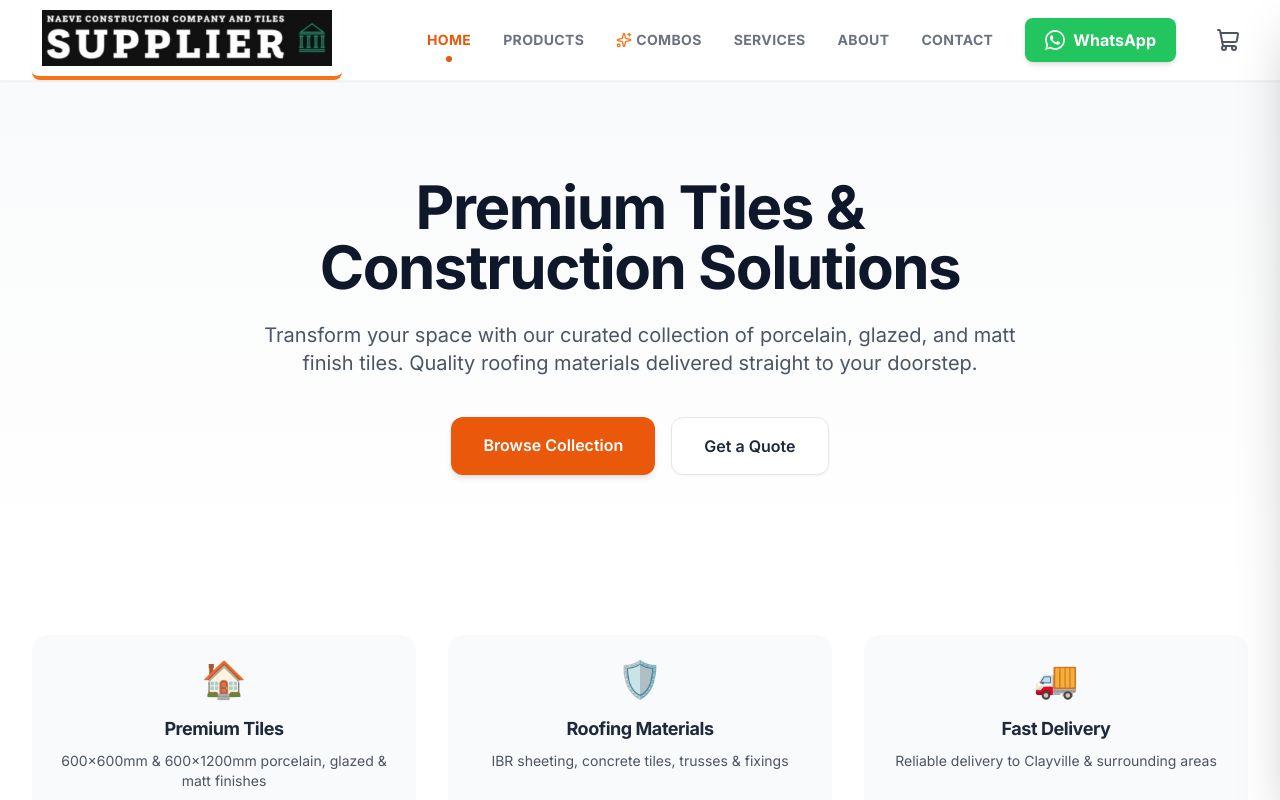
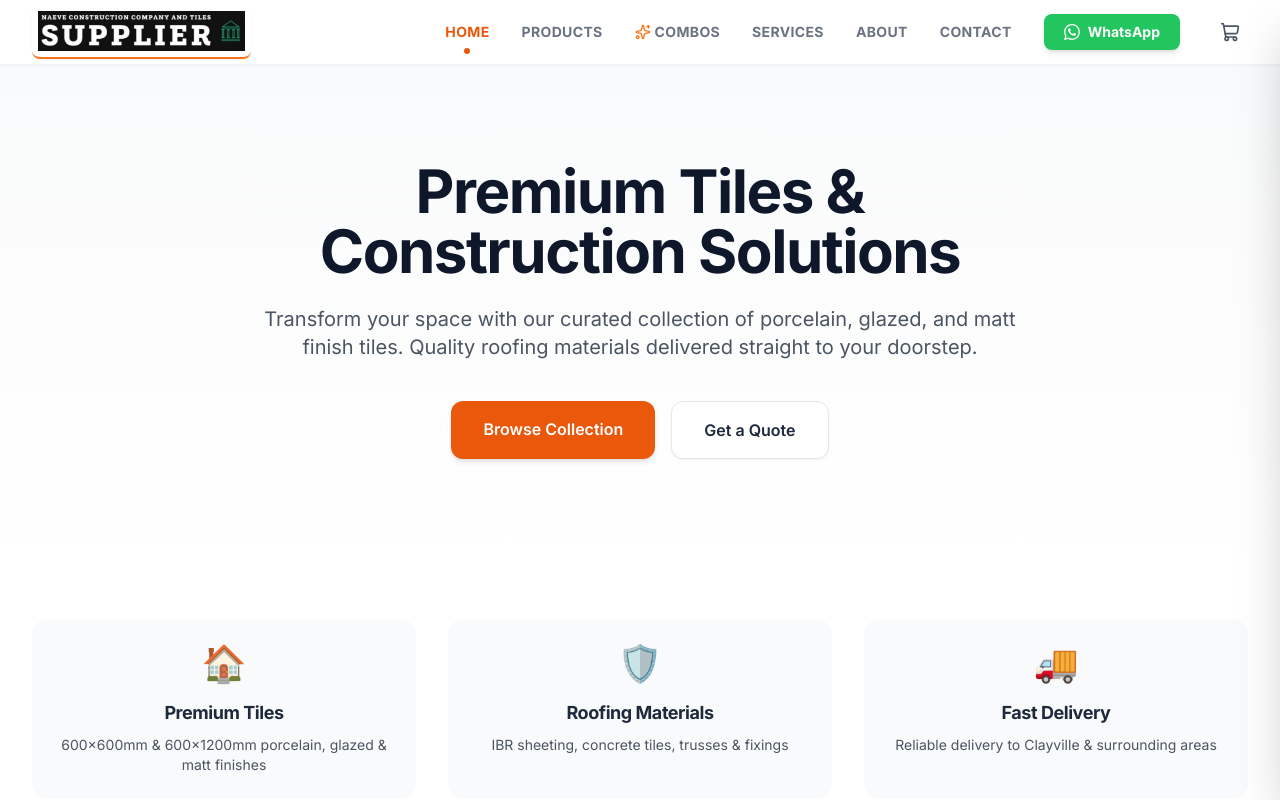
Before and after one commit to LungisaniMajozi/naeve-construction-company-and-tiles-supplier, a React (Vite) app: page / in a window 1280 px wide. Shown: the top 800 px of the page. Built offline with nearby package versions, Linux system fonts and the light colour scheme.

Commit message:
Fixed issues

```diff
--- a/src/components/Header.jsx
+++ b/src/components/Header.jsx
@@ -22,18 +22,18 @@ export default function Header() {
     <>
       <header className="sticky top-0 z-40 bg-white/95 backdrop-blur-sm border-b border-gray-100 shadow-sm">
         <div className="max-w-7xl mx-auto px-4 sm:px-6 lg:px-8">
-          <div className="flex justify-between items-center h-20">
-            {/* Logo with Orange Accent Border */}
+          <div className="flex justify-between items-center h-16">
+            {/* Logo with Orange Accent Border - Reduced Size */}
             <Link to="/" className="flex items-center shrink-0">
-              <div className="bg-white p-2.5 rounded-lg border-b-4 border-orange-500 shadow-sm hover:shadow-md hover:border-orange-600 transition-all duration-300">
+              <div className="bg-white p-1.5 rounded-lg border-b-2 border-orange-500 shadow-sm hover:shadow-md hover:border-orange-600 transition-all duration-300">
                 <img
                   src="/ncc_logo.png"
                   alt="NCC Logo"
-                  className="h-12 sm:h-14 w-auto object-contain"
+                  className="h-8 sm:h-10 w-auto object-contain"
                   onError={(e) => {
                     e.target.onerror = null;
                     e.target.src =
-                      "https://placehold.co/280x80/f8fafc/cbd5e1?text=NCC+LOGO";
+                      "https://placehold.co/200x60/f8fafc/cbd5e1?text=NCC+LOGO";
                   }}
                 />
               </div>
@@ -66,10 +66,10 @@ export default function Header() {
                 href="https://wa.me/27670458628?text=Hello%20NCC,%20I%20would%20like%20to%20make%20an%20enquiry."
                 target="_blank"
                 rel="noopener noreferrer"
-                className="bg-green-500 hover:bg-green-600 text-white font-bold px-4 lg:px-5 py-2.5 rounded-lg transition-all shadow-md hover:shadow-lg flex items-center gap-2 shrink-0"
+                className="bg-green-500 hover:bg-green-600 text-white font-bold px-4 lg:px-5 py-2 rounded-lg transition-all shadow-md hover:shadow-lg flex items-center gap-2 shrink-0 text-sm"
               >
                 <svg
-                  className="w-4 h-4 lg:w-5 lg:h-5"
+                  className="w-4 h-4"
                   fill="currentColor"
                   viewBox="0 0 24 24"
                 >
@@ -83,7 +83,7 @@ export default function Header() {
                 onClick={() => setIsCartOpen(true)}
                 className="relative p-2 text-gray-600 hover:text-orange-600 transition-colors shrink-0"
               >
-                <ShoppingCart className="w-5 h-5 lg:w-6 lg:h-6" />
+                <ShoppingCart className="w-5 h-5" />
                 {totalItems > 0 && (
                   <span className="absolute -top-1 -right-1 bg-orange-600 text-white text-[10px] font-bold w-5 h-5 rounded-full flex items-center justify-center">
                     {totalItems}
@@ -98,7 +98,7 @@ export default function Header() {
                 onClick={() => setIsCartOpen(true)}
                 className="relative p-2 text-gray-600 hover:text-orange-600 transition-colors"
               >
-                <ShoppingCart className="w-6 h-6" />
+                <ShoppingCart className="w-5 h-5" />
                 {totalItems > 0 && (
                   <span className="absolute -top-1 -right-1 bg-orange-600 text-white text-[10px] font-bold w-5 h-5 rounded-full flex items-center justify-center">
                     {totalItems}
@@ -122,7 +122,7 @@ export default function Header() {
 
           {/* Mobile Navigation */}
           {isOpen && (
-            <div className="md:hidden absolute top-20 left-0 w-full bg-white border-b border-gray-100 shadow-xl py-4 px-4 flex flex-col gap-3">
+            <div className="md:hidden absolute top-16 left-0 w-full bg-white border-b border-gray-100 shadow-xl py-4 px-4 flex flex-col gap-3">
               {navLinks.map((link) => (
                 <Link
                   key={link.name}
```
